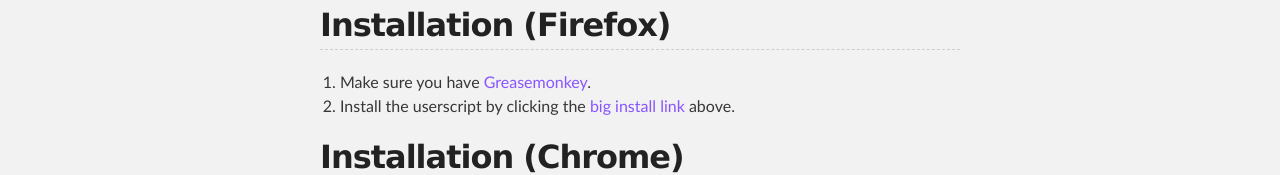
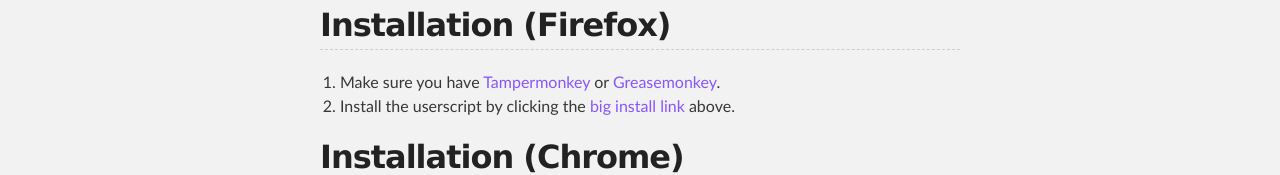
Before and after one commit to dnsev-h/x-preview, a plain HTML site: page index.html in a window 1280 px wide. Shown: the part 914-1089 px from the top of the page. Drawn offline with Linux system fonts and the light colour scheme.

Commit message:
Update webpage

```diff
--- a/index.html
+++ b/index.html
@@ -43,7 +43,7 @@
 
 		<h2>Installation (Firefox)</h2>
 		<ol>
-			<li>Make sure you have <a href="https://addons.mozilla.org/en-US/firefox/addon/greasemonkey/" target="_blank" rel="noreferrer nofollow">Greasemonkey</a>.</li>
+			<li>Make sure you have <a href="https://addons.mozilla.org/en-US/firefox/addon/tampermonkey/" target="_blank" rel="noreferrer nofollow">Tampermonkey</a> or <a href="https://addons.mozilla.org/en-US/firefox/addon/greasemonkey/" target="_blank" rel="noreferrer nofollow">Greasemonkey</a>.</li>
 			<li>Install the userscript by clicking the <a href="#install">big install link</a> above.</li>
 		</ol>
 
```
